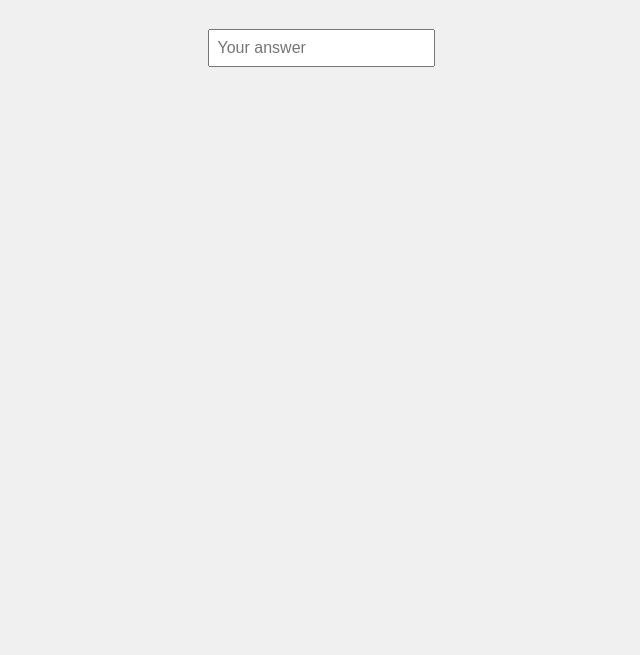
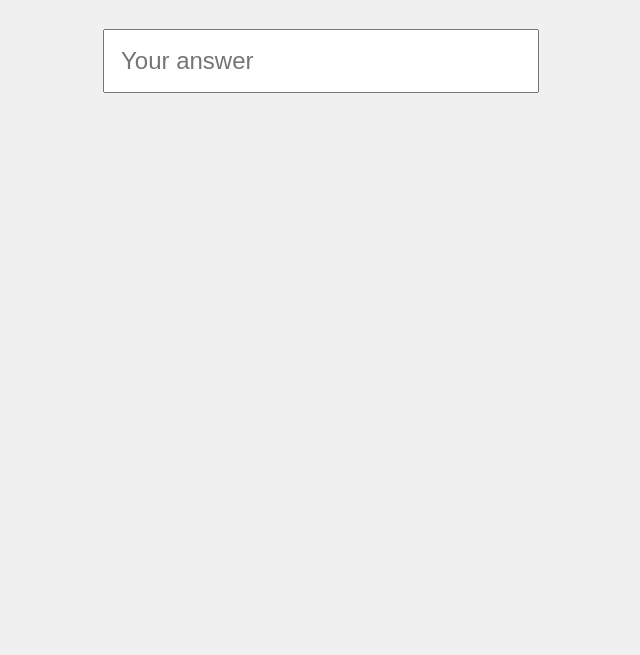
Before and after one commit to JasonChan1129/math-pwa, a plain HTML site: page index.html in a window 1280 px wide. Shown: the part 145-800 px from the top of the page, without its empty margins (319-959 px from the left). Drawn offline with Linux system fonts and the light colour scheme.

Commit message:
change input field

```diff
--- a/index.html
+++ b/index.html
@@ -28,9 +28,11 @@
     margin-top: 1rem;
   }
   input {
-      font-size: 1rem;
-      padding: 0.5rem;
+    font-size: 1.5rem; /* Increased font size */
+    padding: 1rem;     /* Larger padding for a bigger input field */
     margin-top: 1rem;
+    width: 50%;        /* Width adjusted to make it larger */
+    max-width: 400px;  /* Set maximum width */
   }
 </style>
 </head>
@@ -79,7 +81,7 @@
     }
 
     questionEl.textContent = questionText;
-      speak(questionText);
+    speak(questionText); // Speak the question
     answerInput.value = '';
     answerInput.disabled = false;
     feedbackEl.textContent = '';
@@ -126,7 +128,7 @@
   // Listen for input change
   answerInput.addEventListener('input', checkAnswer);
 
-    // Start the first question after 1 second
+  // Start the first question after a slight delay to ensure speech works
   setTimeout(generateQuestion, 1000);
 
     if ('serviceWorker' in navigator) {
```
Lines whose indentation alone changed are shown as unchanged.
